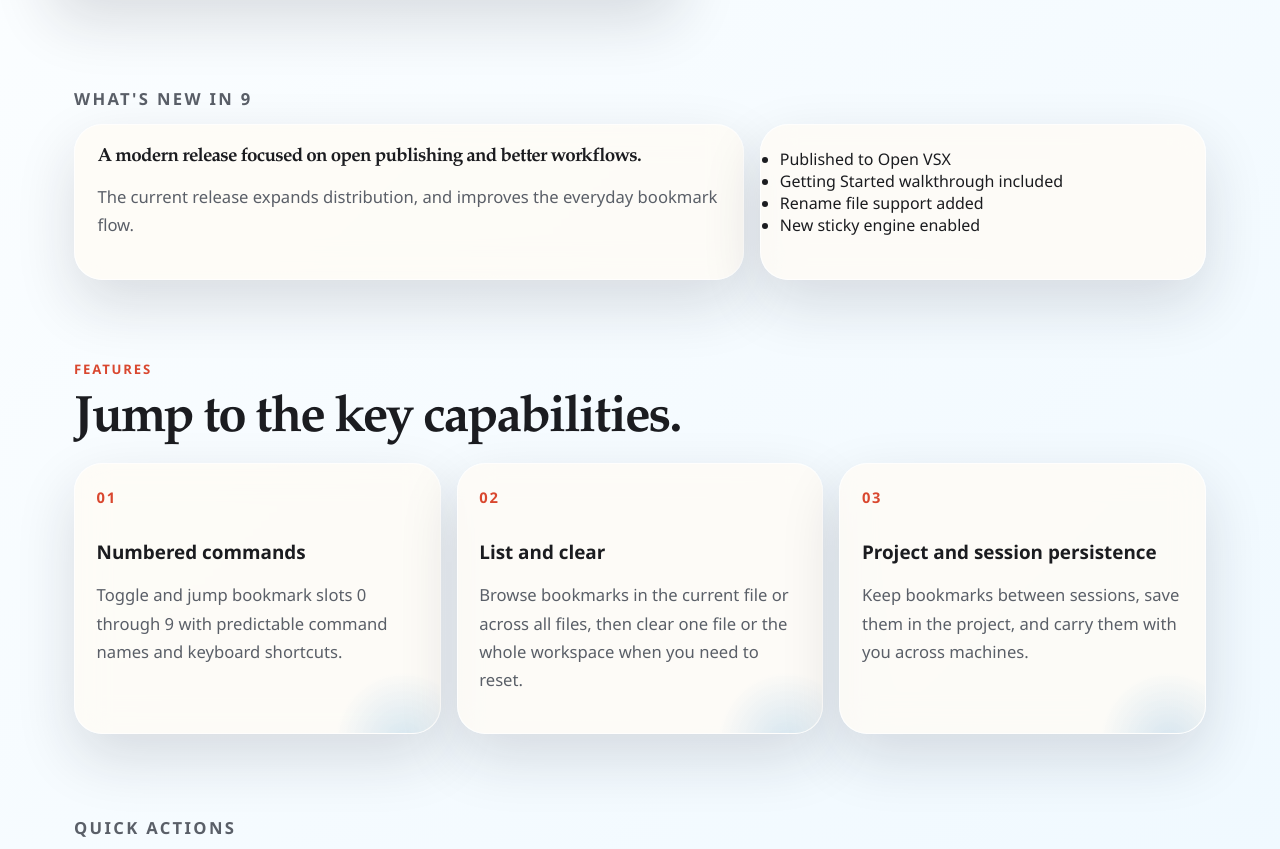
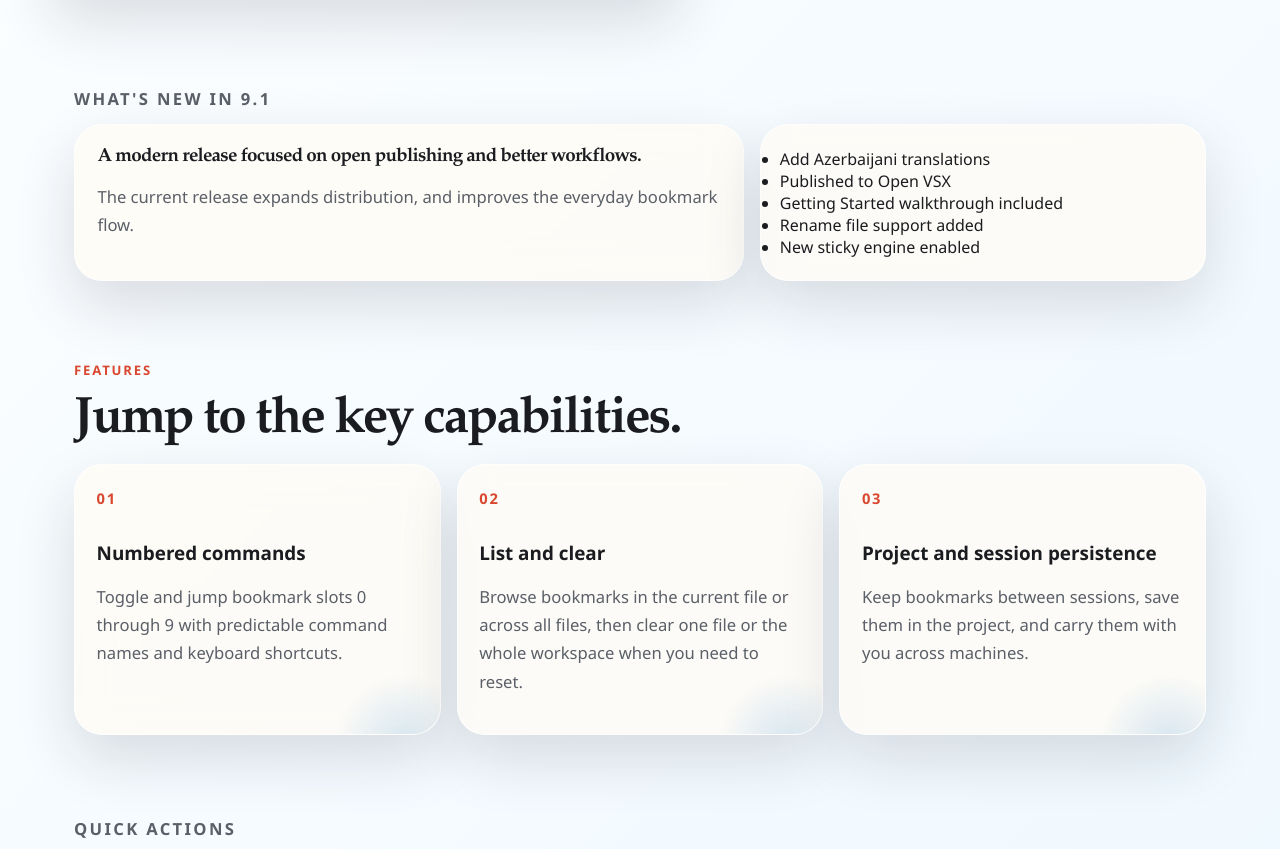
Before and after one commit to alefragnani/vscode-numbered-bookmarks, a website built with webpack: page docs/index.html in a window 1280 px wide. Shown: the part 973-1822 px from the top of the page. Built offline with nearby package versions, Linux system fonts and the light colour scheme.

Commit message:
Update gh pages to v9.1.0

```diff
--- a/docs/index.html
+++ b/docs/index.html
@@ -64,13 +64,14 @@
             </section>
 
             <section class="announcement" id="whats-new">
-                <p class="eyebrow">What&apos;s new in 9</p>
+                <p class="eyebrow">What&apos;s new in 9.1</p>
                 <div class="announcement-grid">
                     <article>
                         <h2>A modern release focused on open publishing and better workflows.</h2>
                         <p>The current release expands distribution, and improves the everyday bookmark flow.</p>
                     </article>
                     <ul>
+                        <li>Add Azerbaijani translations</li>
                         <li>Published to Open VSX</li>
                         <li>Getting Started walkthrough included</li>
                         <li>Rename file support added</li>
```
